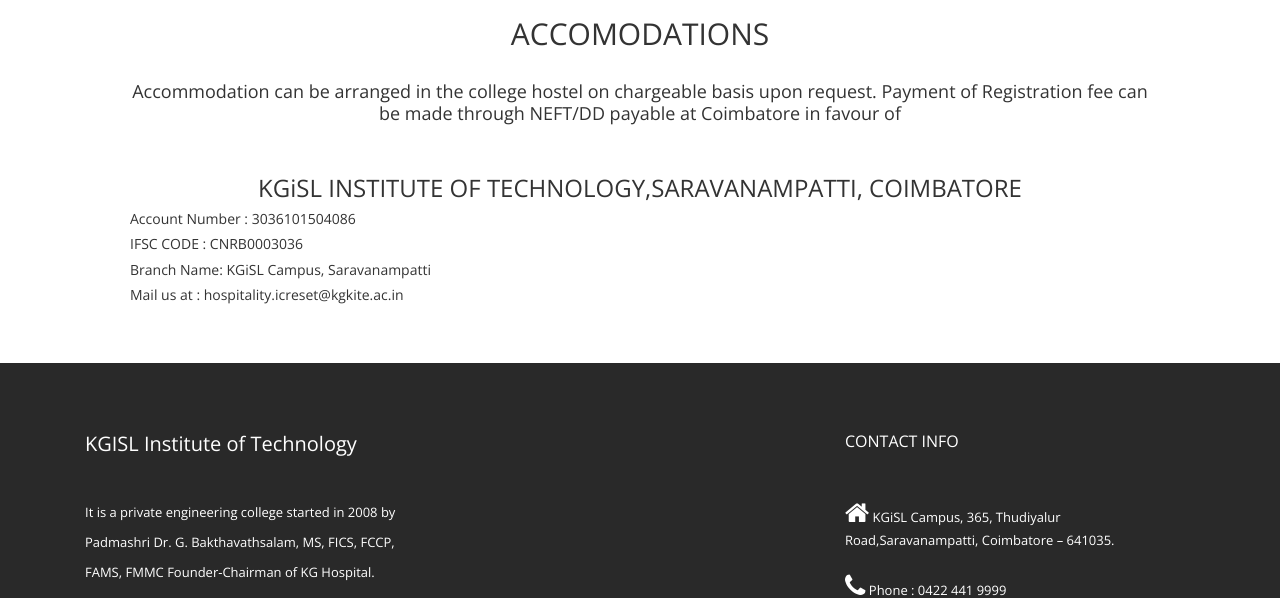
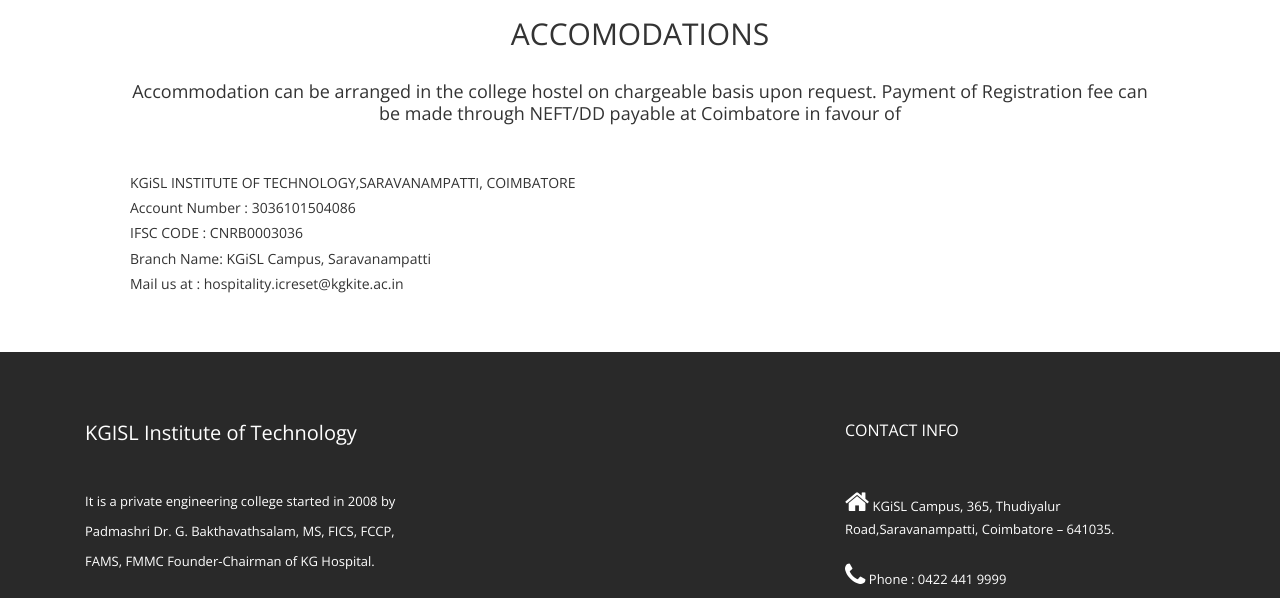
Before and after one commit to raguljames/icreset-1, a plain HTML site: page committe.html in a window 1280 px wide. Shown: the part 1944-2542 px from the top of the page. Drawn offline with nearby package versions, Linux system fonts and the light colour scheme.

Commit message:
Update committe.html

```diff
--- a/committe.html
+++ b/committe.html
@@ -173,7 +173,7 @@ KGiSL Educational Institutions<br>
 						<h2>ACCOMODATIONS</h2>
 						<p style="font-size:18px">Accommodation can be arranged in the college hostel on chargeable basis upon request.
 Payment of Registration fee can be made through NEFT/DD payable at Coimbatore in favour of</p>
-						<h3>KGiSL INSTITUTE OF TECHNOLOGY,SARAVANAMPATTI, COIMBATORE</h3>
+						<h5 style="text-align:left">KGiSL INSTITUTE OF TECHNOLOGY,SARAVANAMPATTI, COIMBATORE</h5>
 						<h5 style="text-align:left">Account Number : 3036101504086</h5>
 						<h5 style="text-align:left">IFSC CODE : CNRB0003036</h5>
 						<h5 style="text-align:left">Branch Name: KGiSL Campus, Saravanampatti</h5>
```
